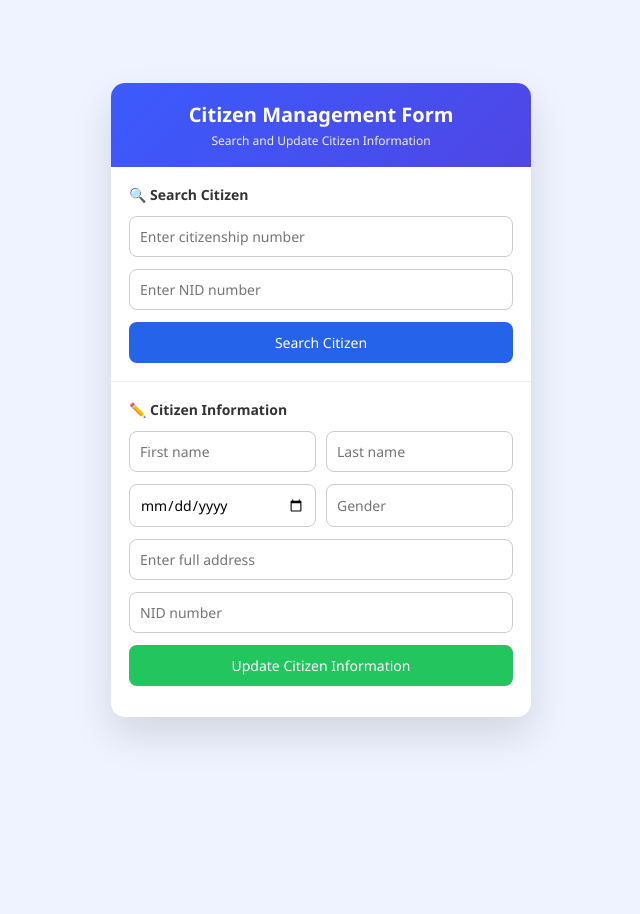
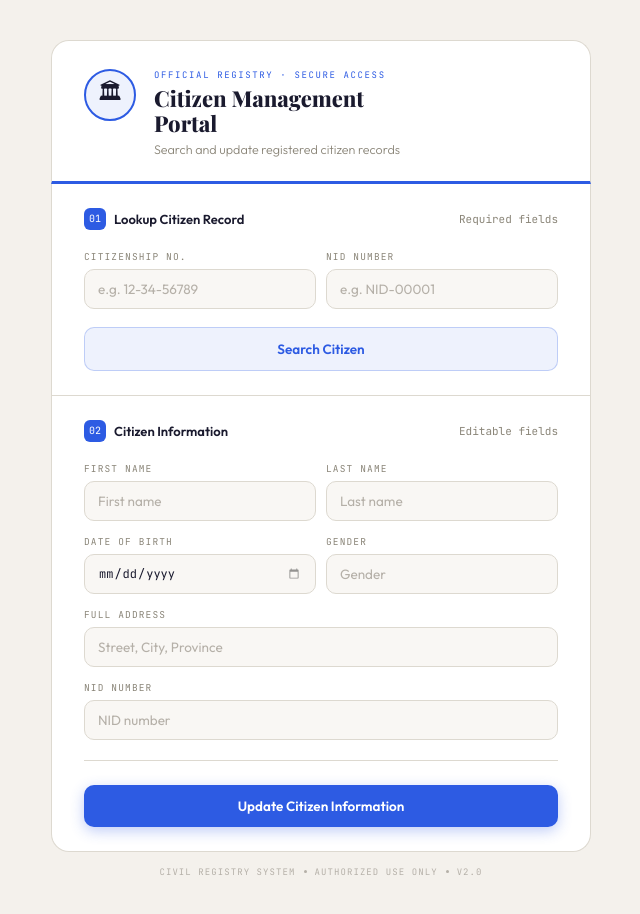
Before and after one commit to PradipJoshi0901/blockchain-based-voting-system, a website: page Frontend/CitizenCorrection.HTML in a window 1280 px wide. Shown: the whole page, without its empty margins (319-959 px from the left). Before the commit the page ends 800 px from the top, so only its background shows below. Drawn offline with nearby package versions, Linux system fonts and the light colour scheme.

Commit message:
Updated the Citizen update logic

```diff
--- a/Frontend/CitizenCorrection.HTML
+++ b/Frontend/CitizenCorrection.HTML
@@ -3,170 +3,341 @@
 <head>
 <meta charset="UTF-8">
 <title>Citizen Management Portal</title>
+<link href="https://fonts.googleapis.com/css2?family=Playfair+Display:wght@700;800&family=Outfit:wght@300;400;500;600&family=JetBrains+Mono:wght@400;500&display=swap" rel="stylesheet">
 
 <style>
-* {
-  box-sizing: border-box;
-  font-family: "Segoe UI", Tahoma, sans-serif;
+:root {
+  --bg: #f4f1ec;
+  --bg2: #ede9e2;
+  --surface: #ffffff;
+  --surface2: #f9f7f4;
+  --border: #ddd9d0;
+  --border-focus: #2d5be3;
+  --accent: #2d5be3;
+  --accent-light: #eef2fd;
+  --accent-glow: rgba(45, 91, 227, 0.15);
+  --text: #1a1a2e;
+  --text-muted: #8a8578;
+  --text-dim: #b5b0a8;
+  --success: #0f7b5a;
+  --success-bg: #edfbf5;
+  --error: #c0392b;
+  --error-bg: #fef2f2;
+  --info-bg: #eef2fd;
+  --mono: 'JetBrains Mono', monospace;
+  --display: 'Playfair Display', serif;
+  --body: 'Outfit', sans-serif;
 }
 
+*, *::before, *::after { box-sizing: border-box; margin: 0; padding: 0; }
+
 body {
-  margin: 0;
-  height: 100vh;
-  background: #eef3ff;
+  background: var(--bg);
+  color: var(--text);
+  font-family: var(--body);
+  min-height: 100vh;
   display: flex;
+  align-items: center;
   justify-content: center;
-  align-items: center;
+  padding: 40px 16px;
 }
 
-.portal {
-  background: #fff;
-  width: 420px;
-  border-radius: 14px;
-  box-shadow: 0 18px 40px rgba(0,0,0,0.12);
+.portal-wrapper {
+  width: 100%;
+  max-width: 540px;
+  animation: rise 0.7s cubic-bezier(0.16, 1, 0.3, 1) both;
+}
+
+@keyframes rise {
+  from { opacity: 0; transform: translateY(20px); }
+  to   { opacity: 1; transform: translateY(0); }
+}
+
+.header {
+  background: var(--surface);
+  border: 1px solid var(--border);
+  border-radius: 18px 18px 0 0;
+  padding: 28px 32px 24px;
+  border-bottom: 3px solid var(--accent);
+  display: flex;
+  align-items: flex-start;
+  gap: 18px;
+}
+
+.header-seal {
+  width: 52px;
+  height: 52px;
+  border-radius: 50%;
+  border: 2px solid var(--accent);
+  display: flex;
+  align-items: center;
+  justify-content: center;
+  font-size: 22px;
+  flex-shrink: 0;
+  background: var(--accent-light);
+}
+
+.header-eyebrow {
+  font-family: var(--mono);
+  font-size: 9px;
+  letter-spacing: 0.18em;
+  text-transform: uppercase;
+  color: var(--accent);
+  margin-bottom: 5px;
+}
+
+.header h1 {
+  font-family: var(--display);
+  font-size: 22px;
+  font-weight: 800;
+  color: var(--text);
+  line-height: 1.15;
+}
+
+.header p {
+  margin-top: 4px;
+  font-size: 12.5px;
+  color: var(--text-muted);
+  font-weight: 300;
+}
+
+.portal-body {
+  background: var(--surface);
+  border: 1px solid var(--border);
+  border-top: none;
+  border-radius: 0 0 18px 18px;
   overflow: hidden;
 }
 
-.header {
-  background: linear-gradient(135deg, #3b5bfd, #4f46e5);
-  color: #fff;
-  padding: 18px;
-  text-align: center;
+.section { padding: 24px 32px; }
+.section + .section { border-top: 1px solid var(--border); }
+
+.section-label {
+  display: flex;
+  align-items: center;
+  gap: 8px;
+  margin-bottom: 20px;
 }
 
-.header h2 {
-  margin: 0;
-  font-size: 20px;
+.section-num {
+  width: 22px;
+  height: 22px;
+  border-radius: 6px;
+  background: var(--accent);
+  color: #fff;
+  font-family: var(--mono);
+  font-size: 10px;
+  display: flex;
+  align-items: center;
+  justify-content: center;
+  flex-shrink: 0;
 }
 
-.header p {
-  margin: 4px 0 0;
-  font-size: 12px;
-  opacity: 0.9;
+.section-title { font-size: 13px; font-weight: 600; color: var(--text); }
+.section-desc  { font-size: 11px; color: var(--text-muted); margin-left: auto; font-family: var(--mono); }
+
+.field { margin-bottom: 14px; }
+
+.field label {
+  display: block;
+  font-family: var(--mono);
+  font-size: 9.5px;
+  letter-spacing: 0.12em;
+  text-transform: uppercase;
+  color: var(--text-muted);
+  margin-bottom: 6px;
 }
-
-
-.section {
-  padding: 18px;
-  border-bottom: 1px solid #eee;
-}
-
-.section:last-child {
-  border-bottom: none;
-}
-
-.section-title {
-  font-size: 14px;
-  font-weight: 600;
-  margin-bottom: 12px;
-  color: #333;
-}
-
 
 input {
   width: 100%;
-  padding: 10px;
-  margin-bottom: 12px;
-  border-radius: 8px;
-  border: 1px solid #ccc;
-  font-size: 14px;
+  background: var(--surface2);
+  border: 1.5px solid var(--border);
+  border-radius: 10px;
+  color: var(--text);
+  font-family: var(--body);
+  font-size: 13.5px;
+  padding: 10px 13px;
+  transition: all 0.2s ease;
 }
+
+input::placeholder { color: var(--text-dim); }
 
 input:focus {
   outline: none;
-  border-color: #4f46e5;
+  border-color: var(--accent);
+  background: #fff;
+  box-shadow: 0 0 0 3px var(--accent-glow);
 }
 
+input[type="date"] { font-family: var(--mono); font-size: 12px; }
+input[type="date"]::-webkit-calendar-picker-indicator { opacity: 0.4; cursor: pointer; }
 
-.row {
-  display: flex;
-  gap: 10px;
+.row { display: grid; grid-template-columns: 1fr 1fr; gap: 10px; }
+
+.btn {
+  width: 100%;
+  padding: 12px;
+  border: none;
+  border-radius: 10px;
+  font-family: var(--body);
+  font-size: 13.5px;
+  font-weight: 600;
+  cursor: pointer;
+  transition: all 0.2s ease;
+  margin-top: 4px;
 }
 
-.row input {
-  flex: 1;
+.btn:active { transform: scale(0.98); }
+
+.btn-search {
+  background: var(--accent-light);
+  color: var(--accent);
+  border: 1.5px solid rgba(45,91,227,0.25);
 }
 
+.btn-search:hover { background: #e0e8fb; border-color: var(--accent); }
 
-button {
-  width: 100%;
-  padding: 11px;
-  border: none;
-  border-radius: 8px;
+.btn-update {
+  background: var(--accent);
   color: #fff;
-  font-size: 14px;
-  cursor: pointer;
+  box-shadow: 0 4px 14px rgba(45,91,227,0.3);
 }
 
-.search-btn {
-  background: #2563eb;
+.btn-update:hover {
+  background: #2450cc;
+  box-shadow: 0 6px 20px rgba(45,91,227,0.4);
+  transform: translateY(-1px);
 }
 
-.search-btn:hover {
-  background: #1e40af;
+.divider { height: 1px; background: var(--border); margin: 20px 0; }
+
+#message {
+  display: none;
+  margin-top: 14px;
+  font-family: var(--mono);
+  font-size: 11.5px;
+  padding: 10px 14px;
+  border-radius: 8px;
+  text-align: center;
+  animation: fadeIn 0.3s ease;
 }
 
-.update-btn {
-  background: #22c55e;
+@keyframes fadeIn {
+  from { opacity: 0; transform: translateY(-4px); }
+  to   { opacity: 1; transform: translateY(0); }
 }
 
-.update-btn:hover {
-  background: #16a34a;
+#message.success { display: block; background: var(--success-bg); border: 1px solid rgba(15,123,90,0.25); color: var(--success); }
+#message.error   { display: block; background: var(--error-bg);   border: 1px solid rgba(192,57,43,0.25); color: var(--error); }
+#message.info    { display: block; background: var(--info-bg);    border: 1px solid rgba(45,91,227,0.2); color: var(--accent); }
+
+.footer-strip {
+  margin-top: 14px;
+  display: flex;
+  align-items: center;
+  justify-content: center;
+  gap: 8px;
 }
 
-#message {
-  text-align: center;
-  font-size: 13px;
-  margin-top: 10px;
-}
+.footer-strip span { font-family: var(--mono); font-size: 9px; color: var(--text-dim); letter-spacing: 0.12em; text-transform: uppercase; }
+.footer-dot { width: 3px; height: 3px; border-radius: 50%; background: var(--text-dim); }
 </style>
 </head>
 
 <body>
-
-<div class="portal">
-
+<div class="portal-wrapper">
 
   <div class="header">
-    <h2>Citizen Management Form</h2>
-    <p>Search and Update Citizen Information</p>
+    <div class="header-seal">🏛</div>
+    <div>
+      <div class="header-eyebrow">Official Registry · Secure Access</div>
+      <h1>Citizen Management<br>Portal</h1>
+      <p>Search and update registered citizen records</p>
+    </div>
   </div>
 
+  <div class="portal-body">
 
     <div class="section">
-    <div class="section-title">🔍 Search Citizen</div>
-
-    <input type="text" id="searchCitizenship" placeholder="Enter citizenship number" required>
-    <input type="text" id="searchNID" placeholder="Enter NID number" required>
-
-    <button class="search-btn" onclick="searchCitizen()">Search Citizen</button>
+      <div class="section-label">
+        <div class="section-num">01</div>
+        <div class="section-title">Lookup Citizen Record</div>
+        <div class="section-desc">Required fields</div>
+      </div>
+      <div class="row">
+        <div class="field">
+          <label>Citizenship No.</label>
+          <input type="text" id="searchCitizenship" placeholder="e.g. 12-34-56789">
+        </div>
+        <div class="field">
+          <label>NID Number</label>
+          <input type="text" id="searchNID" placeholder="e.g. NID-00001">
+        </div>
+      </div>
+      <button class="btn btn-search" onclick="searchCitizen()">Search Citizen</button>
     </div>
 
-
     <div class="section">
-    <div class="section-title">✏️ Citizen Information</div>
-
+      <div class="section-label">
+        <div class="section-num">02</div>
+        <div class="section-title">Citizen Information</div>
+        <div class="section-desc">Editable fields</div>
+      </div>
       <div class="row">
+        <div class="field">
+          <label>First Name</label>
           <input type="text" id="First_Name" placeholder="First name">
+        </div>
+        <div class="field">
+          <label>Last Name</label>
           <input type="text" id="Last_Name" placeholder="Last name">
         </div>
-
+      </div>
       <div class="row">
+        <div class="field">
+          <label>Date of Birth</label>
           <input type="date" id="date_of_birth">
+        </div>
+        <div class="field">
+          <label>Gender</label>
           <input type="text" id="Gender" placeholder="Gender">
         </div>
+      </div>
+      <div class="field">
+        <label>Full Address</label>
+        <input type="text" id="address" placeholder="Street, City, Province">
+      </div>
+      <div class="field">
+        <label>NID Number</label>
+        <input type="text" id="NID_number" placeholder="NID number">
+      </div>
+      <div class="divider"></div>
+      <button class="btn btn-update" onclick="updateCitizen()">Update Citizen Information</button>
+      <div id="message"></div>
+    </div>
 
-    <input type="text" id="address" placeholder="Enter full address">
-    <input type="text" id="NID_number" placeholder="NID number">
+  </div>
 
-    <button class="update-btn" onclick="updateCitizen()">Update Citizen Information</button>
-
-    <p id="message"></p>
+  <div class="footer-strip">
+    <span>Civil Registry System</span>
+    <div class="footer-dot"></div>
+    <span>Authorized Use Only</span>
+    <div class="footer-dot"></div>
+    <span>v2.0</span>
   </div>
 
 </div>
 
 <script>
+function showMessage(text, type = 'info') {
+  const el = document.getElementById('message');
+  el.textContent = text;
+  el.className = type;
+  el.style.animation = 'none';
+  el.offsetHeight;
+  el.style.animation = '';
+}
+
 async function searchCitizen() {
   const citizenship_number = document.getElementById('searchCitizenship').value;
   const NID_number = document.getElementById('searchNID').value;
@@ -179,7 +350,7 @@ async function searchCitizen() {
   const result = await response.json();
 
   if (!response.ok) {
-    document.getElementById('message').innerText = result.error || 'Citizen not found';
+    showMessage(result.error || 'Citizen not found', 'error');
     return;
   }
 
@@ -192,26 +363,32 @@ async function searchCitizen() {
   document.getElementById('address').value       = result.address || '';
   document.getElementById('NID_number').value    = result.NID_number || '';
 
-  document.getElementById('searchCitizenship').dataset.originalCitizenship = result.citizenship_number;
-  document.getElementById('searchNID').dataset.originalNID = result.original_NID_number;
+  document.getElementById('searchCitizenship').dataset.originalCitizenship = result.citizenship_number || citizenship_number;
+  document.getElementById('searchNID').dataset.originalNID = result.NID_number || NID_number;
 
-  document.getElementById('message').innerText =
-    'Citizen data loaded. You can edit and update.';
+  showMessage('Citizen data loaded. You can edit and update.', 'info');
 }
 
 async function updateCitizen() {
   const searchCitizenshipInput = document.getElementById('searchCitizenship');
   const searchNIDInput = document.getElementById('searchNID');
 
+  const citizenshipNum = searchCitizenshipInput.dataset.originalCitizenship || searchCitizenshipInput.value.trim();
+  const nidNum = searchNIDInput.dataset.originalNID || searchNIDInput.value.trim();
+
+  if (!citizenshipNum || !nidNum) {
+    showMessage('Please search for a citizen first before updating.', 'error');
+    return;
+  }
+
   const data = {
-    citizenship_number: searchCitizenshipInput.dataset.originalCitizenship || searchCitizenshipInput.value,
-    original_NID_number: searchNIDInput.dataset.originalNID || searchNIDInput.value,
+    citizenship_number: citizenshipNum,
+    NID_number: nidNum,
     First_Name: document.getElementById('First_Name').value,
     Last_Name: document.getElementById('Last_Name').value,
     date_of_birth: document.getElementById('date_of_birth').value,
     Gender: document.getElementById('Gender').value,
-    address: document.getElementById('address').value,
-    new_NID_number: document.getElementById('NID_number').value
+    address: document.getElementById('address').value
   };
 
   const response = await fetch('/api/updatecitizen', {
@@ -221,9 +398,8 @@ async function updateCitizen() {
   });
 
   const result = await response.json();
-  document.getElementById('message').innerText = result.message || result.error;
+  showMessage(result.message || result.error, response.ok ? 'success' : 'error');
 }
 </script>
-
 </body>
 </html>
```
Lines whose indentation alone changed are shown as unchanged.
